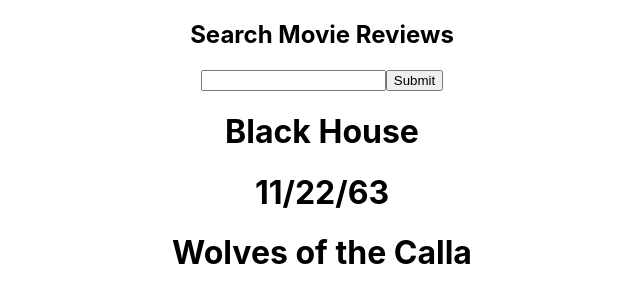
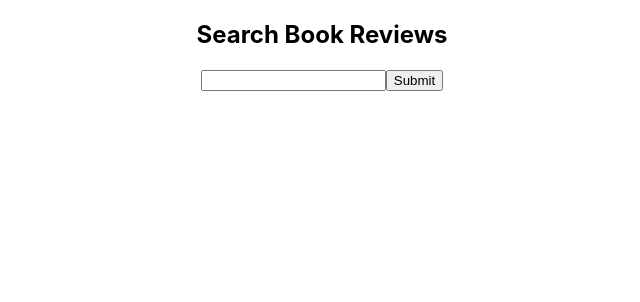
Before and after one commit to vlttx/nyt, a React (Create React App) app: page / in a window 1280 px wide. Shown: the top 302 px of the page, without its empty margins (318-958 px from the left). Built offline with nearby package versions, Linux system fonts and the light colour scheme; no server answers.

Commit message:
add CardList component for showing data from fetch

```diff
--- a/src/App.js
+++ b/src/App.js
@@ -1,73 +1,80 @@
 import React from 'react';
 import './App.css';
 import fetch from 'isomorphic-fetch'
+import { CardList } from './components/card-list/CardList'
 
-
-const NYT_API_KEY = 'AVq25lkdxDx2uJ9WT2oTlt8ruyMbEhbR';
-const BASE_URL = 'https://api.nytimes.com/svc/movies/v2/reviews/search.json?'
- + `api-key=${NYT_API_KEY}&query=`;
+const BASE_URL = 'https://api.nytimes.com/svc/books/v3/reviews.json?author='
+const API_KEY = process.env.REACT_APP_NYT_API_KEY
 
 
 class App extends React.Component {
 
   state = {
     searchTerm: "",
-    reviews: [{
-      "url": "http://www.nytimes.com/2001/11/04/books/books-in-brief-fiction-poetry-851302.html",
-      "publication_dt": "2001-11-04",
-      "byline": "MARY ELIZABETH WILLIAMS",
-      "book_title": "Black House",
-      "book_author": "Stephen King",
-      "summary": "",
-      "uuid": "00000000-0000-0000-0000-000000000000",
-      "uri": "nyt://book/00000000-0000-0000-0000-000000000000",
-      "isbn13": [
-        "9780375504396"
-      ]
-    },
-   {
-      "url": "http://www.nytimes.com/2011/10/31/books/stephen-kings-11-23-63-review.html",
-      "publication_dt": "2011-10-31",
-      "byline": "JANET MASLIN",
-      "book_title": "11/22/63",
-      "book_author": "Stephen King",
-      "summary": "Stephen King’s latest novel, “11/22/63,” tells of a schoolteacher who travels back to 1958 to alter history, and falls in love as well.",
-      "uuid": "00000000-0000-0000-0000-000000000000",
-      "uri": "nyt://book/00000000-0000-0000-0000-000000000000",
-      "isbn13": [
-        "9780307951434",
-        "9780606351461",
-        "9781442344280",
-        "9781442344303",
-        "9781442391635",
-        "9781444727326",
-        "9781451627282",
-        "9781451627299",
-        "9781451627305",
-        "9781451651645",
-        "9781501120602",
-        "9781594135590"
-      ]
-    },
-     {
-      "url": "http://www.nytimes.com/2004/01/04/books/the-quest-for-the-north-central-positronics.html",
-      "publication_dt": "2004-01-04",
-      "byline": "ANDREW O'HEHIR",
-      "book_title": "Wolves of the Calla",
-      "book_author": "Stephen King",
-      "summary": "",
-      "uuid": "00000000-0000-0000-0000-000000000000",
-      "uri": "nyt://book/00000000-0000-0000-0000-000000000000",
-      "isbn13": [
-        "9781848941137"
-      ]
-    }]
+    reviews: []
+
+   //  [{
+   //    "url": "http://www.nytimes.com/2001/11/04/books/books-in-brief-fiction-poetry-851302.html",
+   //    "publication_dt": "2001-11-04",
+   //    "byline": "MARY ELIZABETH WILLIAMS",
+   //    "book_title": "Black House",
+   //    "book_author": "Stephen King",
+   //    "summary": "",
+   //    "uuid": "00000000-0000-0000-0000-000000000000",
+   //    "uri": "nyt://book/00000000-0000-0000-0000-000000000000",
+   //    "isbn13": [
+   //      "9780375504396"
+   //    ]
+   //  },
+   // {
+   //    "url": "http://www.nytimes.com/2011/10/31/books/stephen-kings-11-23-63-review.html",
+   //    "publication_dt": "2011-10-31",
+   //    "byline": "JANET MASLIN",
+   //    "book_title": "11/22/63",
+   //    "book_author": "Stephen King",
+   //    "summary": "Stephen King’s latest novel, “11/22/63,” tells of a schoolteacher who travels back to 1958 to alter history, and falls in love as well.",
+   //    "uuid": "00000000-0000-0000-0000-000000000000",
+   //    "uri": "nyt://book/00000000-0000-0000-0000-000000000000",
+   //    "isbn13": [
+   //      "9780307951434",
+   //      "9780606351461",
+   //      "9781442344280",
+   //      "9781442344303",
+   //      "9781442391635",
+   //      "9781444727326",
+   //      "9781451627282",
+   //      "9781451627299",
+   //      "9781451627305",
+   //      "9781451651645",
+   //      "9781501120602",
+   //      "9781594135590"
+   //    ]
+   //  },
+   //   {
+   //    "url": "http://www.nytimes.com/2004/01/04/books/the-quest-for-the-north-central-positronics.html",
+   //    "publication_dt": "2004-01-04",
+   //    "byline": "ANDREW O'HEHIR",
+   //    "book_title": "Wolves of the Calla",
+   //    "book_author": "Stephen King",
+   //    "summary": "",
+   //    "uuid": "00000000-0000-0000-0000-000000000000",
+   //    "uri": "nyt://book/00000000-0000-0000-0000-000000000000",
+   //    "isbn13": [
+   //      "9781848941137"
+   //    ]
+   //  }]
   }
+
+  // componentDidMount(){
+  //   fetch(BASE_URL.concat(`Stephen King`,`&api-key=${API_KEY}`))
+  //     .then(res => res.json())
+  //     .then(resJson => console.log(resJson));
+  // }; COULD DO MOST RECENT MAYBE JUST FOR FUN :)
 
   handleSubmit = (event) => {
     event.preventDefault();
 
-     fetch(BASE_URL.concat(this.state.searchTerm))
+     fetch(BASE_URL.concat(this.state.searchTerm, `&api-key=${API_KEY}`))
       .then(res => res.json())
       .then(res => this.setState({ reviews: res.results }));
   };
@@ -82,11 +89,11 @@ class App extends React.Component {
   return (
     <div className="App">
       <form onSubmit={this.handleSubmit}>
-      <h2>Search Movie Reviews</h2>
+      <h2>Search Book Reviews</h2>
       <input type="text" onChange={this.handleChange}/>
       <button type="submit">Submit</button>
       </form>
-      {this.state.reviews.map(review => <h1>{review.book_title}</h1>)}
+     <CardList>{this.state.reviews.map((review, index) =><h1 key={index}>{review.book_title} by {review.book_author}</h1>)}</CardList>
     </div>
   );
 }
```
